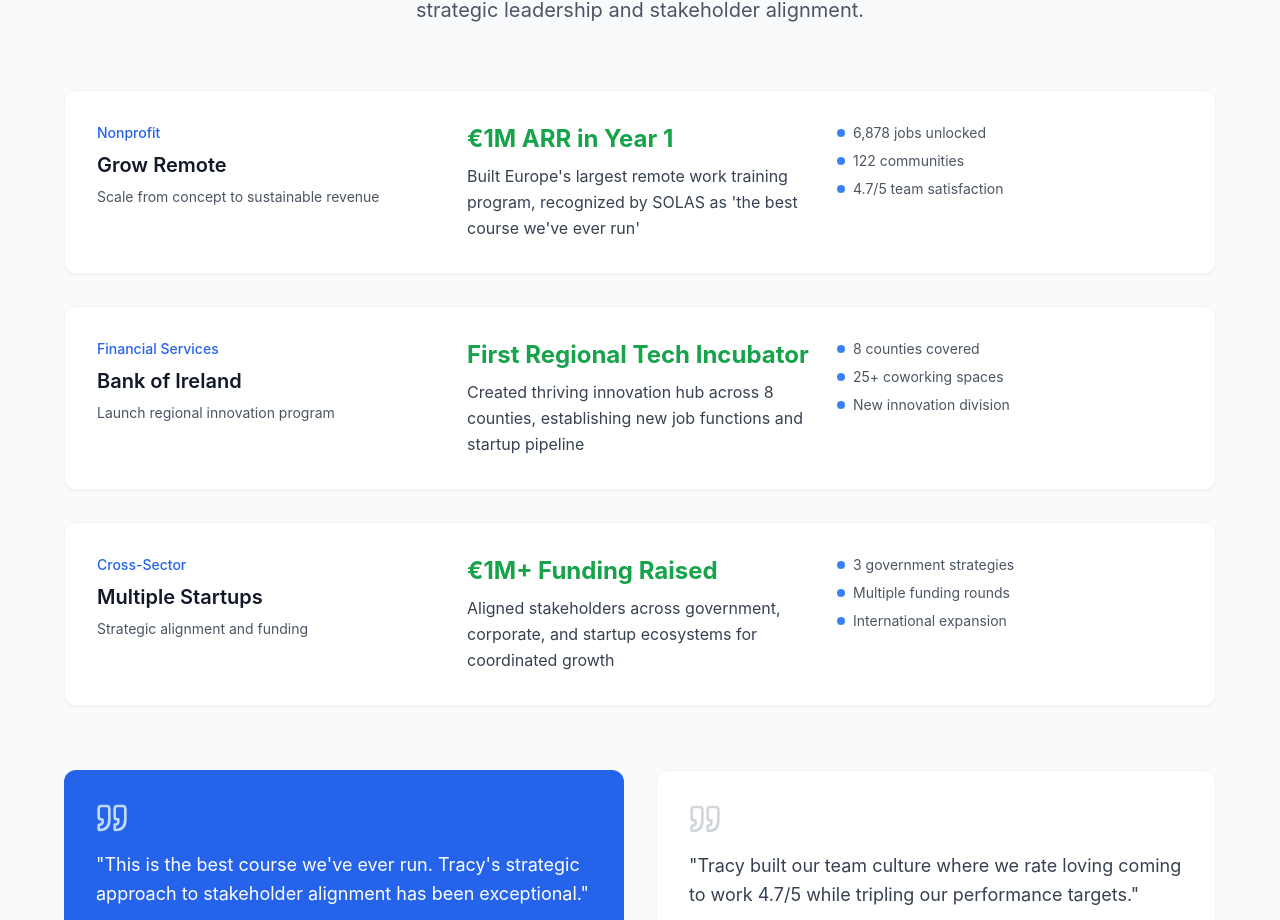
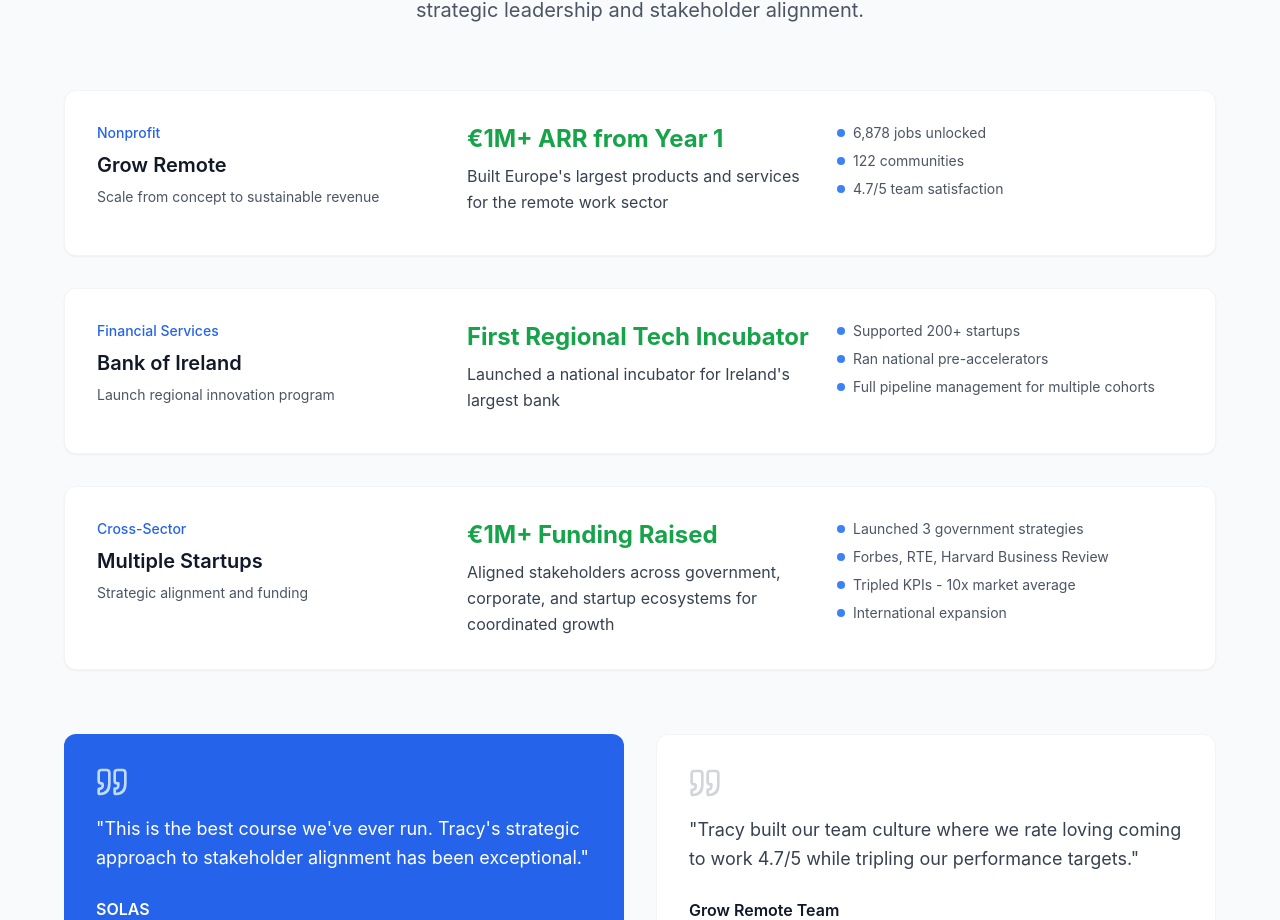
Before and after one commit to TracyKeogh/tracyspremt, a React (Vite) app: page / in a window 1280 px wide. Shown: the part 1699-2619 px from the top of the page. Built offline with nearby package versions, Linux system fonts and the light colour scheme.

Commit message:
Update Results section with more accurate achievements and metrics

```diff
--- a/src/components/Results.tsx
+++ b/src/components/Results.tsx
@@ -7,8 +7,8 @@ const Results: React.FC = () => {
       organization: "Grow Remote",
       sector: "Nonprofit",
       challenge: "Scale from concept to sustainable revenue",
-      result: "€1M ARR in Year 1",
-      details: "Built Europe's largest remote work training program, recognized by SOLAS as 'the best course we've ever run'",
+      result: "€1M+ ARR from Year 1",
+      details: "Built Europe's largest products and services for the remote work sector",
       metrics: ["6,878 jobs unlocked", "122 communities", "4.7/5 team satisfaction"]
     },
     {
@@ -16,8 +16,8 @@ const Results: React.FC = () => {
       sector: "Financial Services",
       challenge: "Launch regional innovation program",
       result: "First Regional Tech Incubator",
-      details: "Created thriving innovation hub across 8 counties, establishing new job functions and startup pipeline",
-      metrics: ["8 counties covered", "25+ coworking spaces", "New innovation division"]
+      details: "Launched a national incubator for Ireland's largest bank",
+      metrics: ["Supported 200+ startups", "Ran national pre-accelerators", "Full pipeline management for multiple cohorts"]
     },
     {
       organization: "Multiple Startups",
@@ -25,7 +25,7 @@ const Results: React.FC = () => {
       challenge: "Strategic alignment and funding",
       result: "€1M+ Funding Raised",
       details: "Aligned stakeholders across government, corporate, and startup ecosystems for coordinated growth",
-      metrics: ["3 government strategies", "Multiple funding rounds", "International expansion"]
+      metrics: ["Launched 3 government strategies", "Forbes, RTE, Harvard Business Review", "Tripled KPIs - 10x market average", "International expansion"]
     }
   ];
 
```
